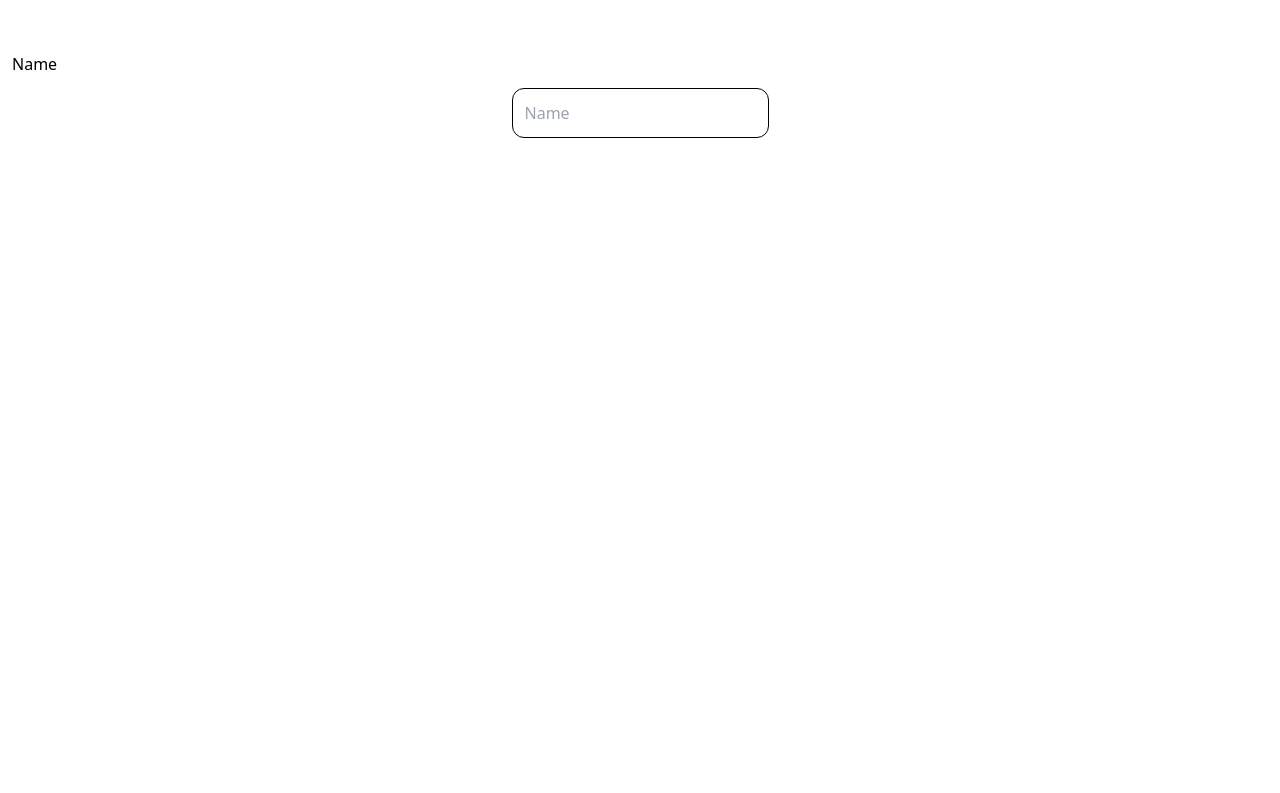
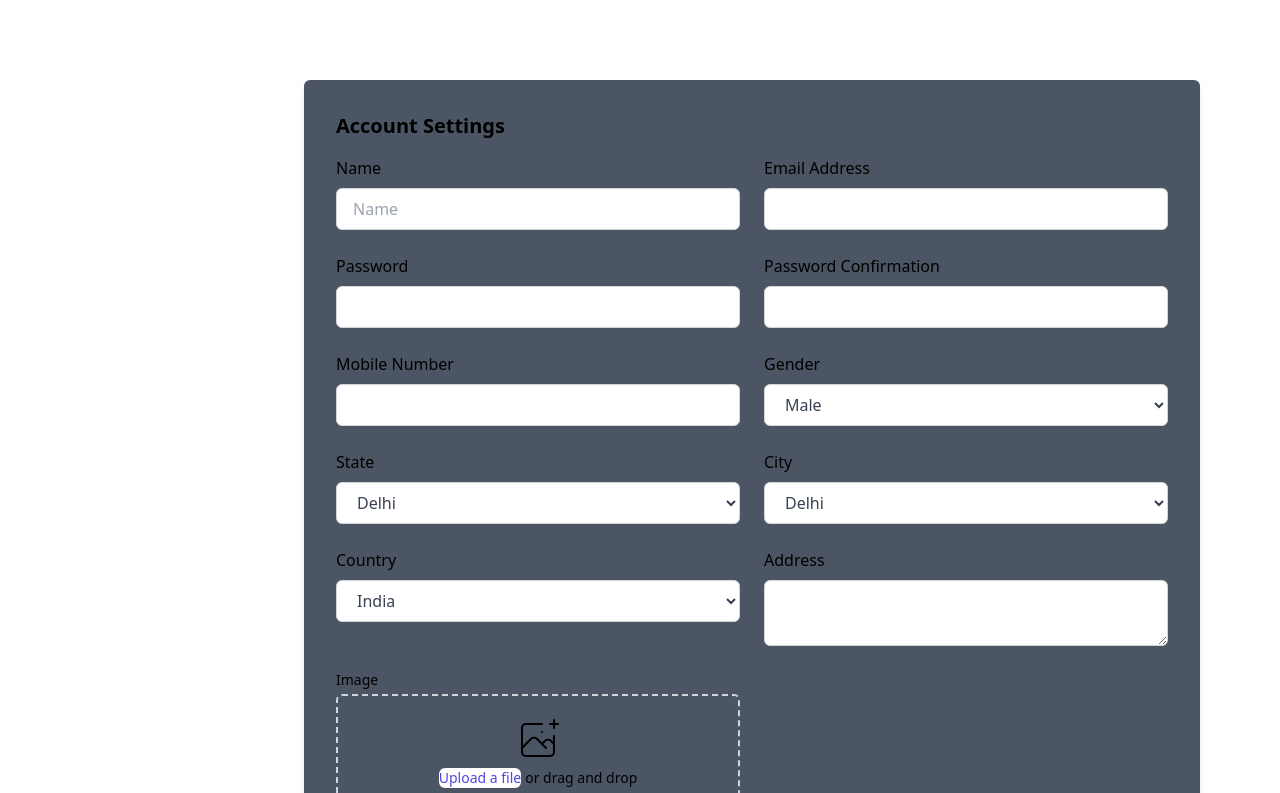
Before and after one commit to ravikr126/admin-panel-phone, a React (Create React App) app: page / in a window 1280 px wide. Shown: the top 793 px of the page. Built offline with nearby package versions, Linux system fonts and the light colour scheme.

Commit message:
upload form update and done

```diff
--- a/src/Components/Update_profile.jsx
+++ b/src/Components/Update_profile.jsx
@@ -3,15 +3,100 @@ import React from 'react'
 const Update_profile = () => {
   return (
     <>
-    <div>
-        <div>
-            <ul className='text-center justify-center pt-10'>
-                <li className='text-bold p-3 text-left'> Name</li>
-                <li><input type="text" className="border-black rounded-xl p-3 border" placeholder='Name' /></li>
-            </ul>
+    {/* <!-- component --> */}
+<section class="max-w-4xl p-8 mx-auto bg-gray-600 rounded-md shadow-md dark:bg-gray-800 mt-20 mr-20 mb-20 ">
+    <h1 class="text-xl font-bold text-black capitalize dark:text-black">Account settings</h1>
+    <form>
+        <div class="grid grid-cols-1 gap-6 mt-4 sm:grid-cols-2">
+            <div>
+                <label class="text-black dark:text-gray-200" for="username">Name</label>
+                <input id="username" type="text" placeholder='Name' class="block w-full px-4 py-2 mt-2 text-gray-700 bg-white border border-gray-300 rounded-md dark:bg-gray-800 dark:text-gray-300 dark:border-gray-600 focus:border-blue-500 dark:focus:border-blue-500 focus:outline-none focus:ring"/>
+            </div>
+
+            <div>
+                <label class="text-black dark:text-gray-200" for="emailAddress">Email Address</label>
+                <input id="emailAddress" type="email" class="block w-full px-4 py-2 mt-2 text-gray-700 bg-white border border-gray-300 rounded-md dark:bg-gray-800 dark:text-gray-300 dark:border-gray-600 focus:border-blue-500 dark:focus:border-blue-500 focus:outline-none focus:ring"/>
+            </div>
+
+            <div>
+                <label class="text-black dark:text-gray-200" for="password">Password</label>
+                <input id="password" type="password" class="block w-full px-4 py-2 mt-2 text-gray-700 bg-white border border-gray-300 rounded-md dark:bg-gray-800 dark:text-gray-300 dark:border-gray-600 focus:border-blue-500 dark:focus:border-blue-500 focus:outline-none focus:ring"/>
+            </div>
+
+            <div>
+                <label class="text-black dark:text-gray-200" for="passwordConfirmation">Password Confirmation</label>
+                <input id="passwordConfirmation" type="password" class="block w-full px-4 py-2 mt-2 text-gray-700 bg-white border border-gray-300 rounded-md dark:bg-gray-800 dark:text-gray-300 dark:border-gray-600 focus:border-blue-500 dark:focus:border-blue-500 focus:outline-none focus:ring"/>
+            </div>
+            <div>
+                <label class="text-black dark:text-gray-200" for="passwordConfirmation">Mobile Number</label>
+                <input id="number" type="number" class="block w-full px-4 py-2 mt-2 text-gray-700 bg-white border border-gray-300 rounded-md dark:bg-gray-800 dark:text-gray-300 dark:border-gray-600 focus:border-blue-500 dark:focus:border-blue-500 focus:outline-none focus:ring"/>
+            </div>
+            <div>
+                <label class="text-black dark:text-gray-200" for="passwordConfirmation">Gender</label>
+                <select class="block w-full px-4 py-2 mt-2 text-gray-700 bg-white border border-gray-300 rounded-md dark:bg-gray-800 dark:text-gray-300 dark:border-gray-600 focus:border-blue-500 dark:focus:border-blue-500 focus:outline-none focus:ring">
+                    <option>Male</option>
+                    <option>Female</option>
+                    <option>Other</option>
+                </select>
+            </div>
+            <div>
+                <label class="text-black dark:text-gray-200" for="passwordConfirmation">State</label>
+                <select class="block w-full px-4 py-2 mt-2 text-gray-700 bg-white border border-gray-300 rounded-md dark:bg-gray-800 dark:text-gray-300 dark:border-gray-600 focus:border-blue-500 dark:focus:border-blue-500 focus:outline-none focus:ring">
+                    <option>Delhi</option>
+                    <option>Mumbai</option>
+                    <option>Other</option>
+                </select>
+            </div>
+            <div>
+                <label class="text-black dark:text-gray-200" for="passwordConfirmation">City</label>
+                <select class="block w-full px-4 py-2 mt-2 text-gray-700 bg-white border border-gray-300 rounded-md dark:bg-gray-800 dark:text-gray-300 dark:border-gray-600 focus:border-blue-500 dark:focus:border-blue-500 focus:outline-none focus:ring">
+                    <option>Delhi</option>
+                    <option>Noida</option>
+                    <option>Other</option>
+                </select>
+            </div>
+            <div>
+                <label class="text-black dark:text-gray-200" for="passwordConfirmation">Country</label>
+                <select class="block w-full px-4 py-2 mt-2 text-gray-700 bg-white border border-gray-300 rounded-md dark:bg-gray-800 dark:text-gray-300 dark:border-gray-600 focus:border-blue-500 dark:focus:border-blue-500 focus:outline-none focus:ring">
+                    <option>India</option>
+                    <option>USA</option>
+                    <option>Other</option>
+                </select>
+            </div>
+
+            <div>
+                <label class="text-black dark:text-gray-200" for="passwordConfirmation">Address</label>
+                <textarea id="textarea" type="textarea" class="block w-full px-4 py-2 mt-2 text-gray-700 bg-white border border-gray-300 rounded-md dark:bg-gray-800 dark:text-gray-300 dark:border-gray-600 focus:border-blue-500 dark:focus:border-blue-500 focus:outline-none focus:ring"></textarea>
+            </div>
+            <div>
+                <label class="block text-sm font-medium text-black">
+                Image
+              </label>
+              <div class="mt-1 flex justify-center px-6 pt-5 pb-6 border-2 border-gray-300 border-dashed rounded-md">
+                <div class="space-y-1 text-center">
+                  <svg class="mx-auto h-12 w-12 text-black" stroke="currentColor" fill="none" viewBox="0 0 48 48" aria-hidden="true">
+                    <path d="M28 8H12a4 4 0 00-4 4v20m32-12v8m0 0v8a4 4 0 01-4 4H12a4 4 0 01-4-4v-4m32-4l-3.172-3.172a4 4 0 00-5.656 0L28 28M8 32l9.172-9.172a4 4 0 015.656 0L28 28m0 0l4 4m4-24h8m-4-4v8m-12 4h.02" stroke-width="2" stroke-linecap="round" stroke-linejoin="round" />
+                  </svg>
+                  <div class="flex text-sm text-gray-600">
+                    <label for="file-upload" class="relative cursor-pointer bg-white rounded-md font-medium text-indigo-600 hover:text-indigo-500 focus-within:outline-none focus-within:ring-2 focus-within:ring-offset-2 focus-within:ring-indigo-500">
+                      <span class="">Upload a file</span>
+                      <input id="file-upload" name="file-upload" type="file" class="sr-only"/>
+                    </label>
+                    <p class="pl-1 text-black">or drag and drop</p>
+                  </div>
+                  <p class="text-xs text-black">
+                    PNG, JPG, GIF up to 10MB
+                  </p>
+                </div>
+              </div>
+            </div>
         </div>
-    </div>
 
+        <div class="flex justify-end mt-6">
+            <button class="px-6 py-2 leading-5 text-black transition-colors duration-200 transform bg-blue-500 rounded-md hover:bg-blue-700 font-bold focus:outline-none focus:bg-gray-600">Save</button>
+        </div>
+    </form>
+</section>
     </>
   )
 }
```
